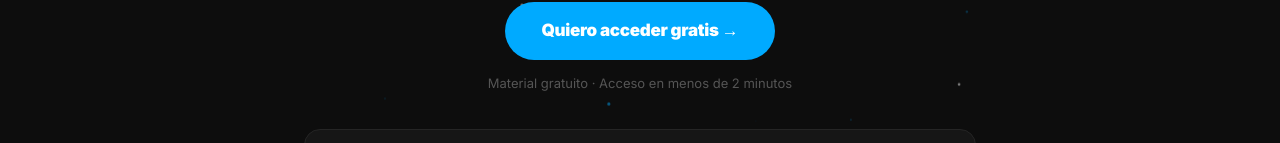
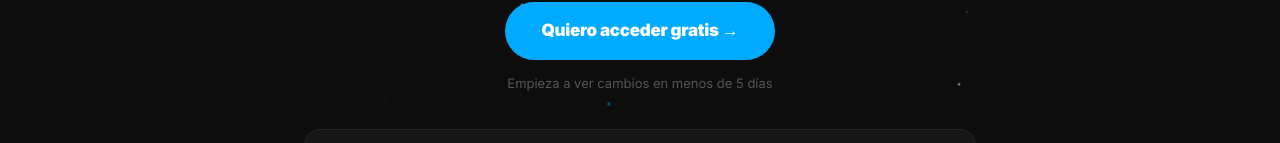
Before and after one commit to aurenapp-gif/FITCONDAMIAN.COM, a Next.js app: page /recursos in a window 1280 px wide. Shown: the part 424-567 px from the top of the page. Built offline with nearby package versions, Linux system fonts and the light colour scheme.

Commit message:
feat: cambiar subtexto del CTA del hero en /recursos
Sustituye 'Material gratuito · Acceso en menos de 2 minutos' por
'Empieza a ver cambios en menos de 5 días'.

Co-Authored-By: Claude Opus 4.8 <noreply@anthropic.com>
Claude-Session: https://claude.ai/code/session_01TPMGrzviWANrZSupGm2MvZ

```diff
--- a/app/recursos/RecursosClient.tsx
+++ b/app/recursos/RecursosClient.tsx
@@ -241,7 +241,7 @@ export default function RecursosClient() {
             <button onClick={() => setModalOpen(true)} style={{ display: "inline-flex", alignItems: "center", gap: "10px", background: "#00AAFF", color: "#fff", fontWeight: 900, fontSize: "17px", padding: "16px 36px", borderRadius: "99px", border: "none", cursor: "pointer", letterSpacing: "-0.3px", marginBottom: "14px" }}>
               Quiero acceder gratis →
             </button>
-            <p style={{ color: "#555", fontSize: "13px", margin: "0 0 36px 0" }}>Material gratuito · Acceso en menos de 2 minutos</p>
+            <p style={{ color: "#555", fontSize: "13px", margin: "0 0 36px 0" }}>Empieza a ver cambios en menos de 5 días</p>
             {/* TODO: replace inner div with <iframe> YouTube/Vimeo embed when ready */}
             <div data-video-placeholder="hero" style={{ borderRadius: "16px", overflow: "hidden", background: "#161616", aspectRatio: "16/9", display: "flex", alignItems: "center", justifyContent: "center", border: "1px solid #252525" }}>
               <div style={{ textAlign: "center" }}>
```
